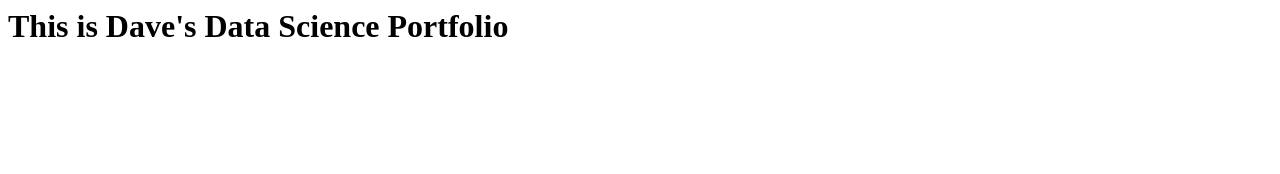
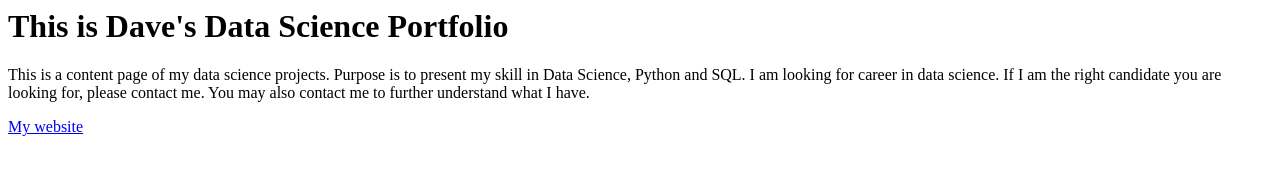
Before and after one commit to drhanlau/drhanlau.github.io, a plain HTML site: page index.html in a window 1280 px wide. Drawn offline with Linux system fonts and the light colour scheme.

Commit message:
added introduction

```diff
--- a/index.html
+++ b/index.html
@@ -1,3 +1,12 @@
 <html>
   <h1>This is Dave's Data Science Portfolio</h1>
+
+  <p>
+    This is a content page of my data science projects. Purpose is to present my skill in Data Science, Python and SQL. I am looking for career in data science. If I am the right candidate you are looking for, please contact me. You may also contact me to further understand what I have.
+  </p>
+
+  <p>
+    <a href='https://scyap.github.io/DataScience'>My website</a>
+  </p>
+
 </html>
```
